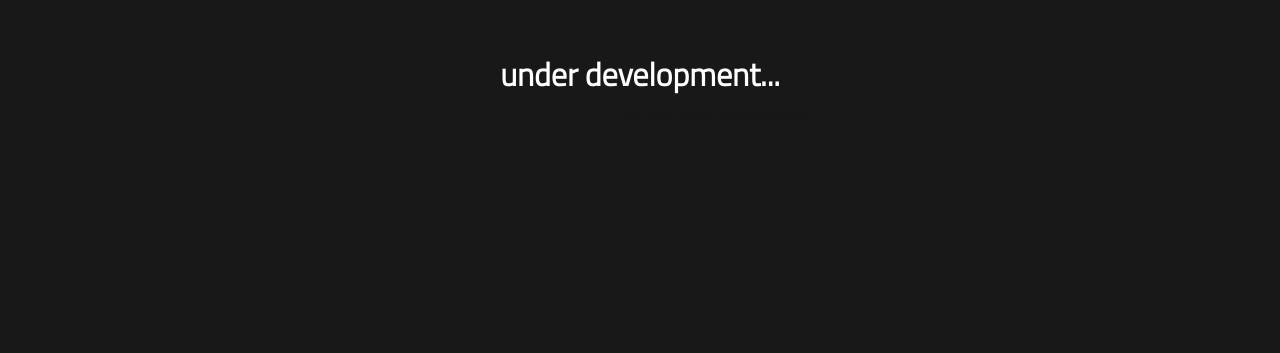
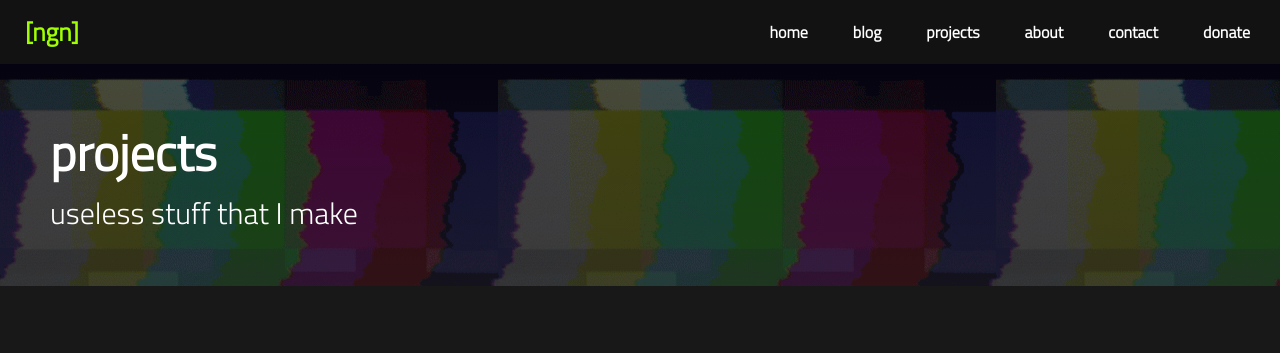
Before and after one commit to ngn13/ngn13.github.io, a PHP site: page /projects in a window 1280 px wide. Shown: the top 353 px of the page. Before the commit the page ends 94 px from the top, so only its background shows below. Run offline with PHP 8.4, Linux system fonts and the light colour scheme.

Commit message:
project page

```diff
--- a/about/about.js
+++ b/about/about.js
@@ -20,6 +20,9 @@ function checkWindow(){
 		co[0].style.flexDirection = "column"
 		co[0].style.paddingLeft = "100px"
 		co[0].style.paddingRight = "100px"
+		for(let i = 0; i<co[0].children.length; i++){
+    		co[0].children[i].style.width = "150px";
+		}
 		cd[0].style.flexDirection = "column"
 		cd[0].style.paddingLeft = "100px"
 		cd[0].style.paddingRight = "100px"
@@ -32,6 +35,9 @@ function checkWindow(){
 		co[0].style.flexDirection = "row"
 		co[0].style.paddingLeft = "0px"
 		co[0].style.paddingRight = "0px"
+		for(let i = 0; i<co[0].children.length; i++){
+    		co[0].children[i].style.width = "450px";
+		}
 		cd[0].style.flexDirection = "row"
 		cd[0].style.paddingLeft = "0px"
 		cd[0].style.paddingRight = "0px"
--- a/about/index.html
+++ b/about/index.html
@@ -91,9 +91,6 @@
 			<a href="https://github.com/ngn13">And other cool stuff (click)</a>
 		</div>
 	</div>
-	<footer>
-		<p>created by ngn - see <a href="/LICENSE.txt">/LICENSE.txt</a></p>
-	</footer>
 	<script src="/about/about.js"></script>
 </body>
 </html>
--- a/blog/index.html
+++ b/blog/index.html
@@ -41,9 +41,6 @@
 		-->
 		</div>
 	</div>
-	<footer>
-		<p>created by ngn - see <a href="/LICENSE.txt">/LICENSE.txt</a></p>
-	</footer>
 	<script src="https://cdnjs.cloudflare.com/ajax/libs/showdown/2.1.0/showdown.min.js"></script>
 	<script src="/blog/blog.js"></script>
 </body>
--- a/contact/index.html
+++ b/contact/index.html
@@ -41,9 +41,6 @@
 				<p>IRC (soon)</p>
 			</div>
 		</div>
-	<footer>
-		<p>created by ngn - see <a href="/LICENSE.txt">/LICENSE.txt</a></p>
-	</footer>
 	<script src="/contact/contact.js"></script>
 </body>
 </html>
--- a/index.html
+++ b/index.html
@@ -48,9 +48,6 @@
 			</div>
 		</div>
 	</div>
-	<footer>
-		<p>created by ngn - see <a href="/LICENSE.txt">/LICENSE.txt</a></p>
-	</footer>
 	<script src="/home/home.js"></script>
 </body>
 </html>
--- a/main.css
+++ b/main.css
@@ -150,26 +150,6 @@ nav ul li a:hover{
 	animation-play-state: paused;
 }
 
-footer{
-	margin-top: 50px;
-	padding: 0px 10px;
-	background-color: #121212;
-	justify-content: space-between;
-	box-shadow: rgba(0, 0, 0, 0.3) 0px 19px 38px, rgba(0, 0, 0, 0.22) 0px 15px 12px;
-}
-
-footer p{
-	color:white;
-	padding-top: 70px;
-	text-align: center;
-	padding-bottom: 10px;
-	font-weight: 500;
-}
-
-footer p a{
-	color:white;
-}
-
 ::-webkit-scrollbar {
 	border-radius: 5px;
   	width: 10px;
--- a/projects/index.html
+++ b/projects/index.html
@@ -4,11 +4,39 @@
 	<meta charset="UTF-8">
 	<meta name="viewport" content="width=device-width, initial-scale=1.0">
 	<link rel="stylesheet" href="/main.css">
+	<link rel="stylesheet" href="/projects/projects.css">
 	<link rel="icon" href="/icon.jpg">
+	<link href='https://unpkg.com/boxicons@2.1.2/css/boxicons.min.css' rel='stylesheet'>
 	<title>[ngn]</title>
 </head>
 <body>
-	<h1 class="underdev">under development...</h1>
-	<p class="underdev2">im right under development</p>
+	<header>
+		<a href="/" class="logo">[ngn]</a>
+		<nav>
+			<ul>
+				<li><a href="/">home</a></li>
+				<li><a href="/blog">blog</a></li>
+				<li><a href="/projects">projects</a></li>
+				<li><a href="/about">about</a></li>
+				<li><a href="/contact">contact</a></li>
+				<li><a href="/donate">donate</a></li>
+			</ul>
+		</nav>
+	</header>
+	<div class="content">
+		<div class="content-header">
+			<h1>projects</h1>
+			<p>
+				useless stuff that I make
+			</p>
+		</div>
+		<div class="content-projects">
+			<div style="background: linear-gradient(rgba(3, 3, 3, 0.705), rgba(22, 22, 22, 0.808)), url('https://i.ytimg.com/vi/LSgk7ctw1HY/maxresdefault.jpg');background-size: 800px;" onclick="location.href='/youareanidiot'">
+				<h1 class="project-title">YouAreAnIdiot Recreation (Demo)</h1>
+				<p class="project-abt">Recreation of famous "you are an idiot" trojan aka "offiz"</p>
+				<a class="project-links" href="https://github.com/ngn13/YouAreAnIdiot-Recreation"><i class='bx bxl-github'></i></a>
+			</div>
+		</div>
+	</div>
 </body>
 </html>
--- /dev/null
+++ b/projects/projects.css
@@ -0,0 +1,75 @@
+.content{
+	color:white;
+}
+
+.content-titles{
+	text-align: center;
+	margin-top: 40px;
+	font-size: 50px;
+}
+
+.content-header{
+	padding-top: 50px;
+	padding-left: 50px;
+	padding-right: 50px;
+	padding-bottom: 50px;
+	background: linear-gradient(rgba(3, 3, 3, 0.705), rgba(22, 22, 22, 0.808)), url("/home/background.gif");
+}
+
+.content-header h1{
+	text-align: left;
+	font-size: 50px;
+}
+
+.content-header p{
+	text-align: left;
+	font-size: 30px;
+}
+
+.content-projects{
+	margin-top: 50px;
+	display: flex;
+	flex-direction: column;
+	justify-content: center;
+	align-items: center;
+	margin-bottom: 200px;
+	padding-left: 200px;
+	padding-right: 200px;
+}
+
+.content-projects div{
+	width: 500px;
+	height: auto;
+	text-align: center;
+	padding-left: 50px;
+	padding-right: 50px;
+	padding-top: 50px;
+	padding-bottom: 20px;
+	border-radius: 5px;
+	margin: 20px;
+	cursor: pointer;
+	transition: .5s;
+}
+
+.content-projects div:hover{
+	box-shadow: rgba(0, 0, 0, 0.3) 0px 19px 38px, rgba(0, 0, 0, 0.22) 0px 15px 12px;
+}
+
+.project-abt{
+	font-size: 30px;
+}
+
+.project-subtext{
+	font-weight: 900;
+}
+
+.project-links{
+	color:white;
+	font-size: 35px;
+}
+
+.project-links:hover{
+	animation-name: colorAnimation;
+	animation-duration: 3s;
+	animation-iteration-count: infinite;
+}
```
